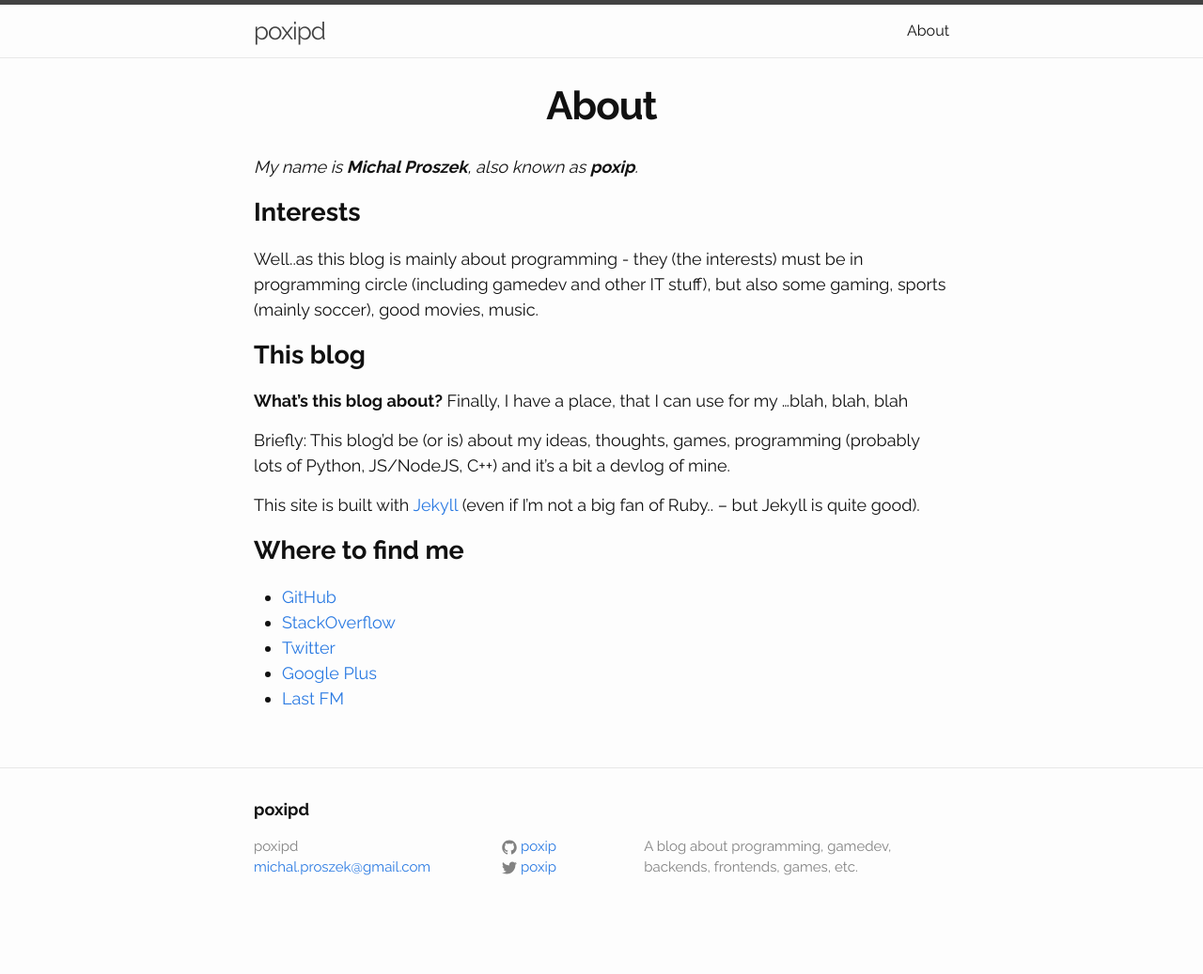
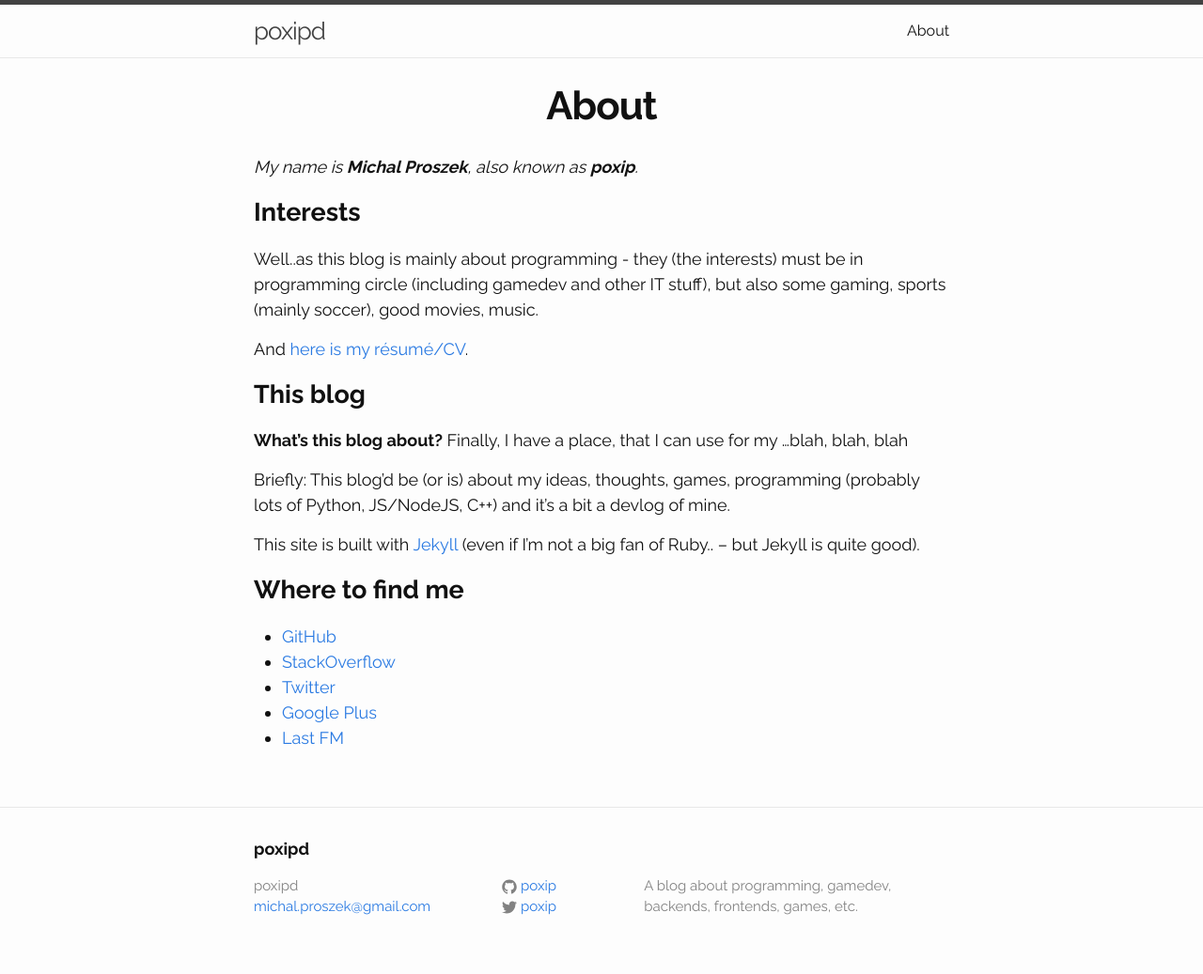
Before and after one commit to poxip/poxip.github.io, a Jekyll site: the page built from about.md, in a window 1280 px wide. Shown: the whole page at 94% size. Built offline with Jekyll 4.4.1, drawn with Linux system fonts in a browser that asks for light colours; before the commit the page ends 995 px from its top, so only the background shows below that.

Commit message:
about: Add link to the resume/cv

```diff
--- a/about.md
+++ b/about.md
@@ -9,6 +9,8 @@
 # Interests
 Well..as this blog is mainly about programming - they (the interests) must be in programming circle (including gamedev and other IT stuff),
 but also some gaming, sports (mainly soccer), good movies, music.
+
+And [here is my résumé/CV](/resume.pdf).
 
 # This blog
 **What's this blog about?**
```
Also changed, not shown: 1 other file.
